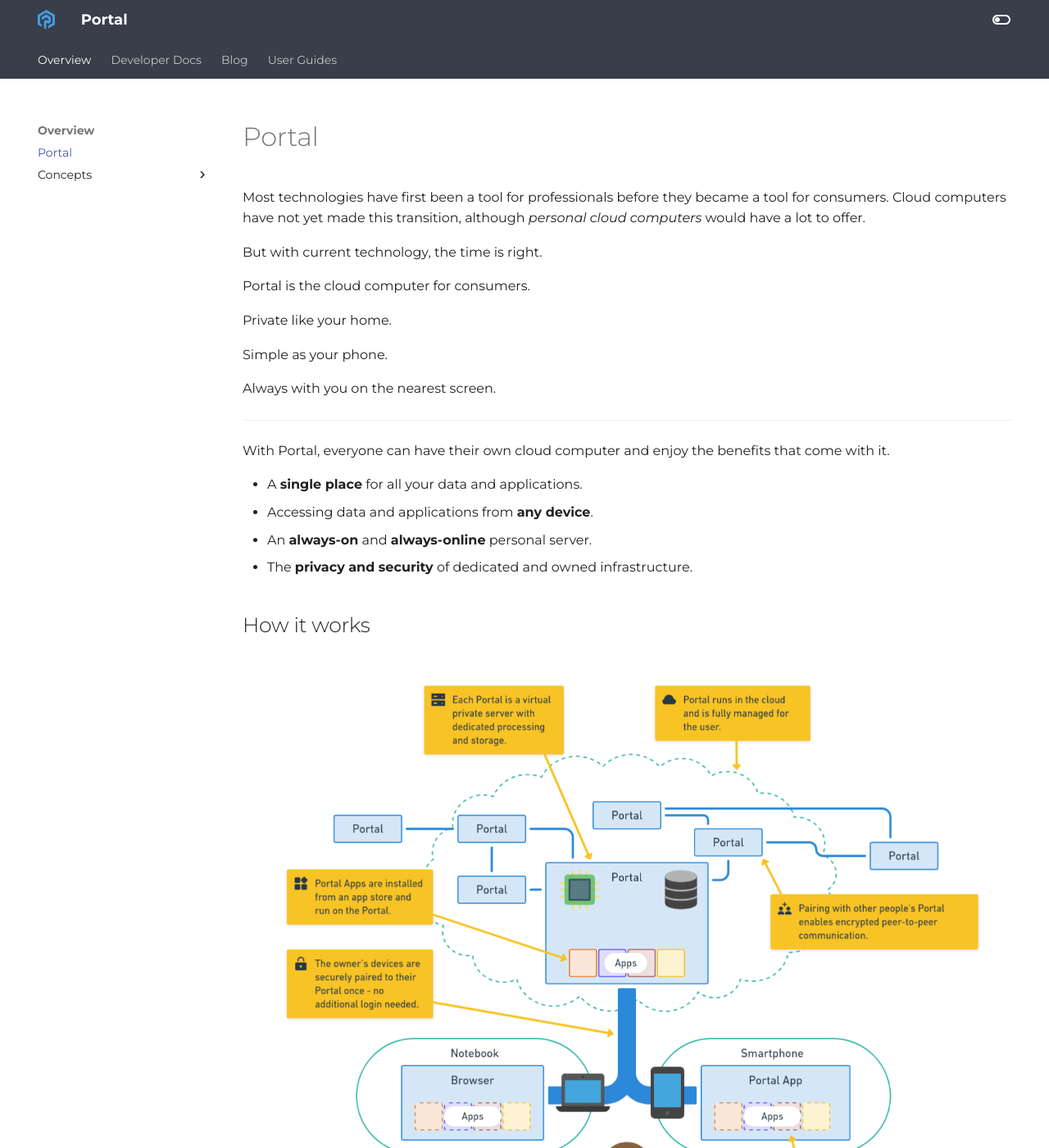
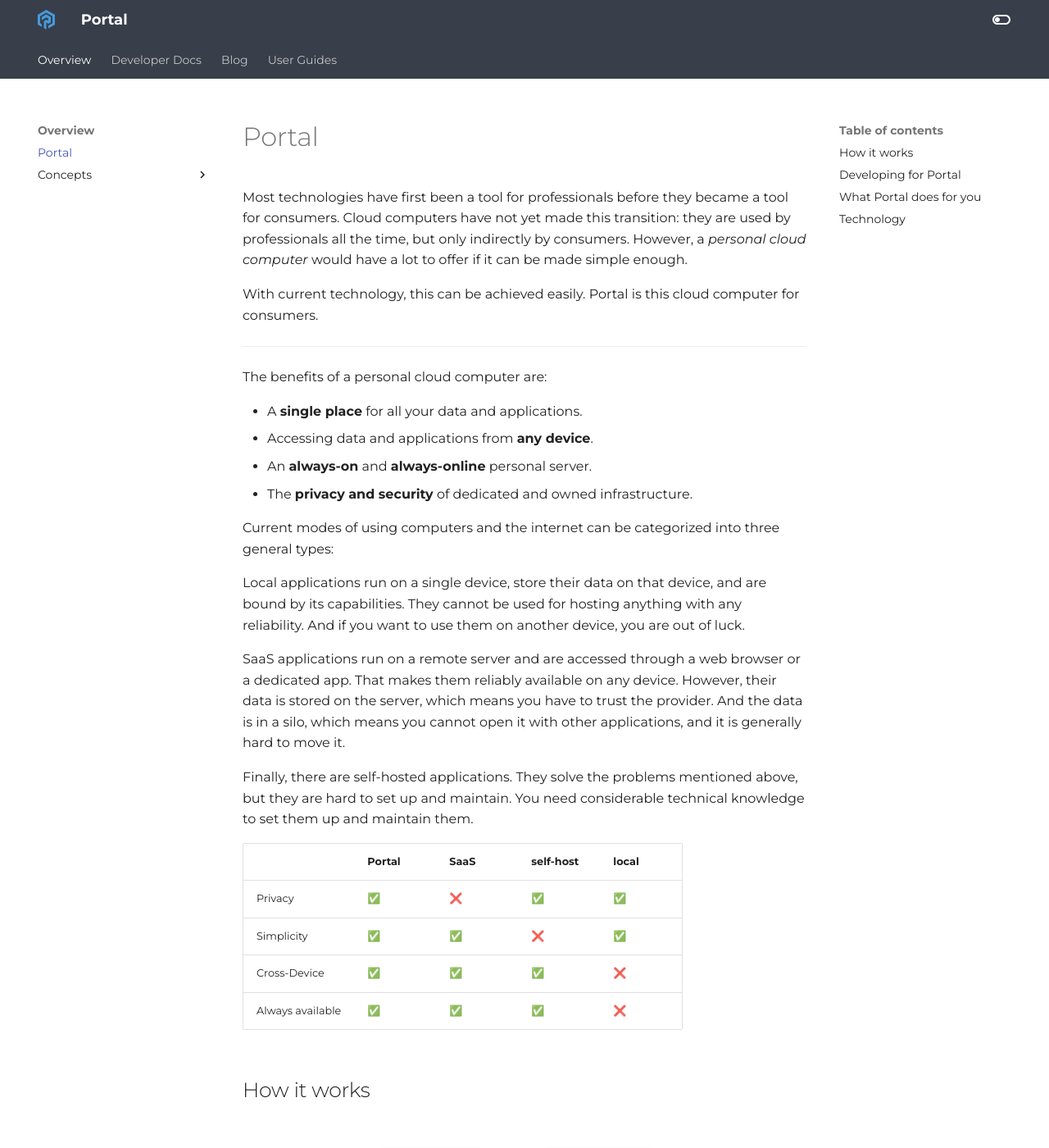
Before and after one commit to FreeshardBase/documentation, an MkDocs documentation site: the page built from docs/overview/index.md, in a window 1280 px wide and 1400 px high. Shown: the whole window at 82% size. Built offline with MkDocs 1.6.1 and Material for MkDocs 9.7.7, drawn with Linux system fonts in a browser that asks for light colours; some of the changed text lies outside the part shown.

Commit message:
complete and clean up index and overview

```diff
--- a/docs/overview/index.md
+++ b/docs/overview/index.md
@@ -1,63 +1,63 @@
----
-hide:
-  #- navigation
-  - toc
----
-
 # Portal
 
 Most technologies have first been a tool for professionals before they became a tool for consumers.
-Cloud computers have not yet made this transition, although _personal cloud computers_ would have a lot to offer.
+Cloud computers have not yet made this transition:
+they are used by professionals all the time, but only indirectly by consumers.
+However, a _personal cloud computer_ would have a lot to offer if it can be made simple enough.
 
-But with current technology, the time is right.
-
-Portal is the cloud computer for consumers.
-
-Private like your home.
-
-Simple as your phone.
-
-Always with you on the nearest screen.
+With current technology, this can be achieved easily.
+Portal is this cloud computer for consumers.
 
 ---
 
-With Portal, everyone can have their own cloud computer and enjoy the benefits that come with it.
+The benefits of a personal cloud computer are:
 
 * A **single place** for all your data and applications.
 * Accessing data and applications from **any device**.
 * An **always-on** and **always-online** personal server.
 * The **privacy and security** of dedicated and owned infrastructure.
 
+Current modes of using computers and the internet can be categorized into three general types:
+
+Local applications run on a single device, store their data on that device, and are bound by its capabilities.
+They cannot be used for hosting anything with any reliability.
+And if you want to use them on another device, you are out of luck.
+
+SaaS applications run on a remote server and are accessed through a web browser or a dedicated app.
+That makes them reliably available on any device.
+However, their data is stored on the server, which means you have to trust the provider.
+And the data is in a silo, which means you cannot open it with other applications, and it is generally hard to move it.
+
+Finally, there are self-hosted applications.
+They solve the problems mentioned above, but they are hard to set up and maintain.
+You need considerable technical knowledge to set them up and maintain them.
+
+
+|                  | Portal | SaaS | self-host | local |
+|------------------|--------|------|-----------|-------|
+| Privacy          | ✅      | ❌    | ✅         | ✅     |
+| Simplicity       | ✅      | ✅    | ❌         | ✅     |
+| Cross-Device     | ✅      | ✅    | ✅         | ❌     |
+| Always available | ✅      | ✅    | ✅         | ❌     |
+
 ## How it works
 
 ![Portal Architecture](img/arch.png)
 
-## Key Concepts
+## Developing for Portal
 
-### Always On, Always Online
-
-### Device Pairing
-
-### Apps
-
-(Start/Stop)
-
-### Portal Pairing
-
-### Web Interface
-
-### How to think about your App
-
-### Subscription and Management
-
-When developing a Portal-app you need to think a little differently about it compared to web-apps, desktop applications or mobile apps.
+When developing a Portal-app you need to think a little differently about it compared to web-apps, desktop applications
+or mobile apps.
 A Portal-app has a unique combination of features and paradigms.
 
 As it runs on a Portal which is a virtual machine on cloud infrastructure,
 it has the benefits of the cloud:
 
-* your app can be always on and always online, which is great for serving content like a blog or continually monitoring something like sensor readings,
-* your app is present on all the user's devices, so you can create a cross-device experience, making it equally mobile for a smartphone and complex for a desktop computer or even combine and sync multiple devices in new and unique workflows,
+* your app can be always on and always online, which is great for serving content like a blog or continually monitoring
+  something like sensor readings,
+* your app is present on all the user's devices, so you can create a cross-device experience, making it equally mobile
+  for a smartphone and complex for a desktop computer or even combine and sync multiple devices in new and unique
+  workflows,
 * your app keeps its single source of truth on the Portal.
 
 However, since a Portal is a single user's private space, a Portal-app also has aspects of a local application:
@@ -88,11 +88,13 @@
 and to make your life as a Portal-app developer simpler:
 you have to learn only very few new concepts to get started.
 
-A Portal app is published as a Docker image containing a web server that listens for HTTP and serves the static and dynamic content that makes up your app's GUI.
+A Portal app is published as a Docker image containing a web server that listens for HTTP and serves the static and
+dynamic content that makes up your app's GUI.
 The HTTP endpoint is routed and authenticated by Portal, so there is no need to concern yourself with that.
 When a user installs your app, it will be available at a subdomain of the user's Portal: `<app-name>.<portal-URI>`.
 It will only be accessible from the user's paired devices.
 
-Giving your app more capabilities is easy. You can [request a part of Portal's file-system](developer_docs/persisting.md)
-or [add views that are public or only accessible to peers](developer_docs/routing_and_ac.md)
-or [listen and react to Portal-wide events](developer_docs/events.md).
+Giving your app more capabilities is easy. You
+can [request a part of Portal's file-system](../developer_docs/persisting.md)
+or [add views that are public or only accessible to peers](../developer_docs/routing_and_ac.md)
+or [listen and react to Portal-wide events](../developer_docs/events.md).
--- a/mkdocs.yml
+++ b/mkdocs.yml
@@ -34,9 +34,9 @@
       - 'overview/concepts/single_user_isolation.md'
       - 'overview/concepts/devices.md'
       - 'overview/concepts/apps.md'
-      - 'overview/concepts/ubiquity.md'
-      - 'overview/concepts/user_interface.md'
-      - 'overview/concepts/peers.md'
+      # - 'overview/concepts/ubiquity.md'
+      # - 'overview/concepts/user_interface.md'
+      # - 'overview/concepts/peers.md'
   - Developer Docs:
     - 'developer_docs/overview.md'
     - 'developer_docs/docker_compose_template.md'
```
Also changed, not shown: other parts of docs/overview/index.md (+1 -1 lines), docs/index.md (added, +15 -0 lines), docs/overview/img/arch.png.
